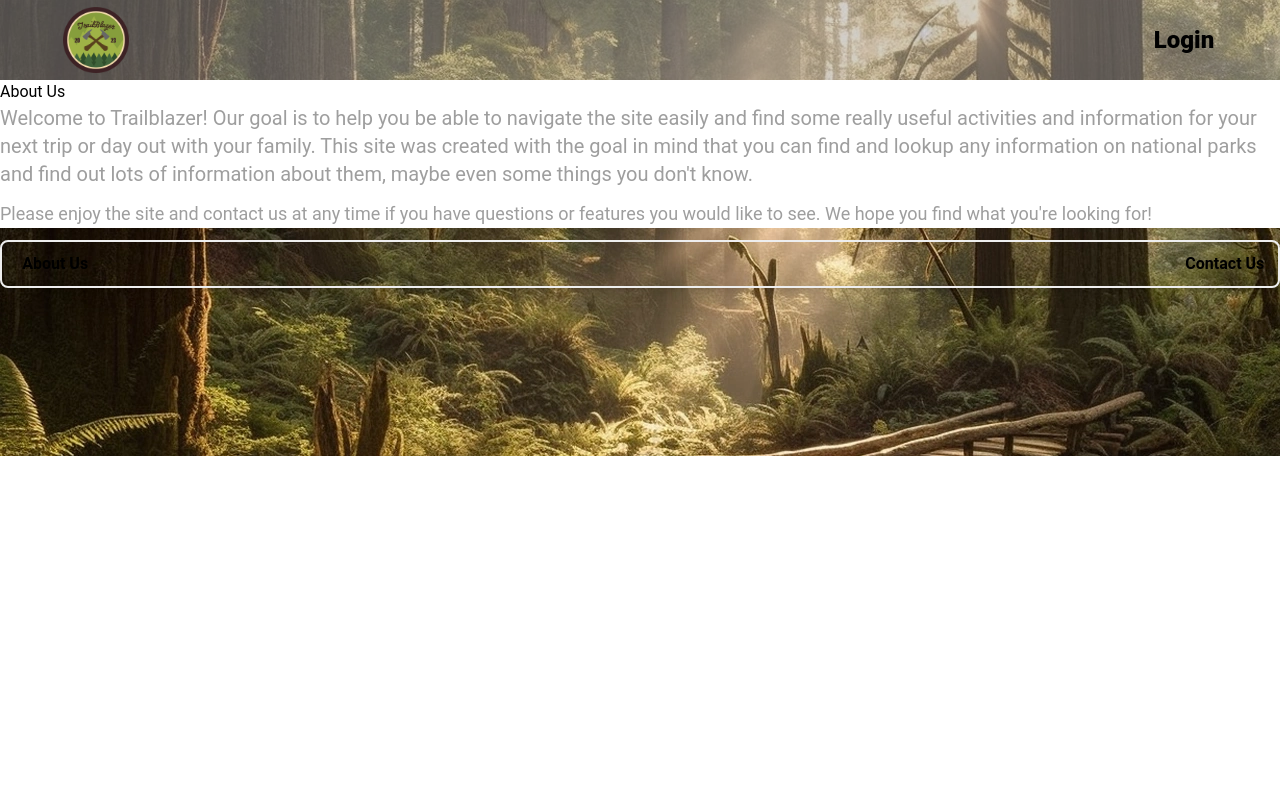
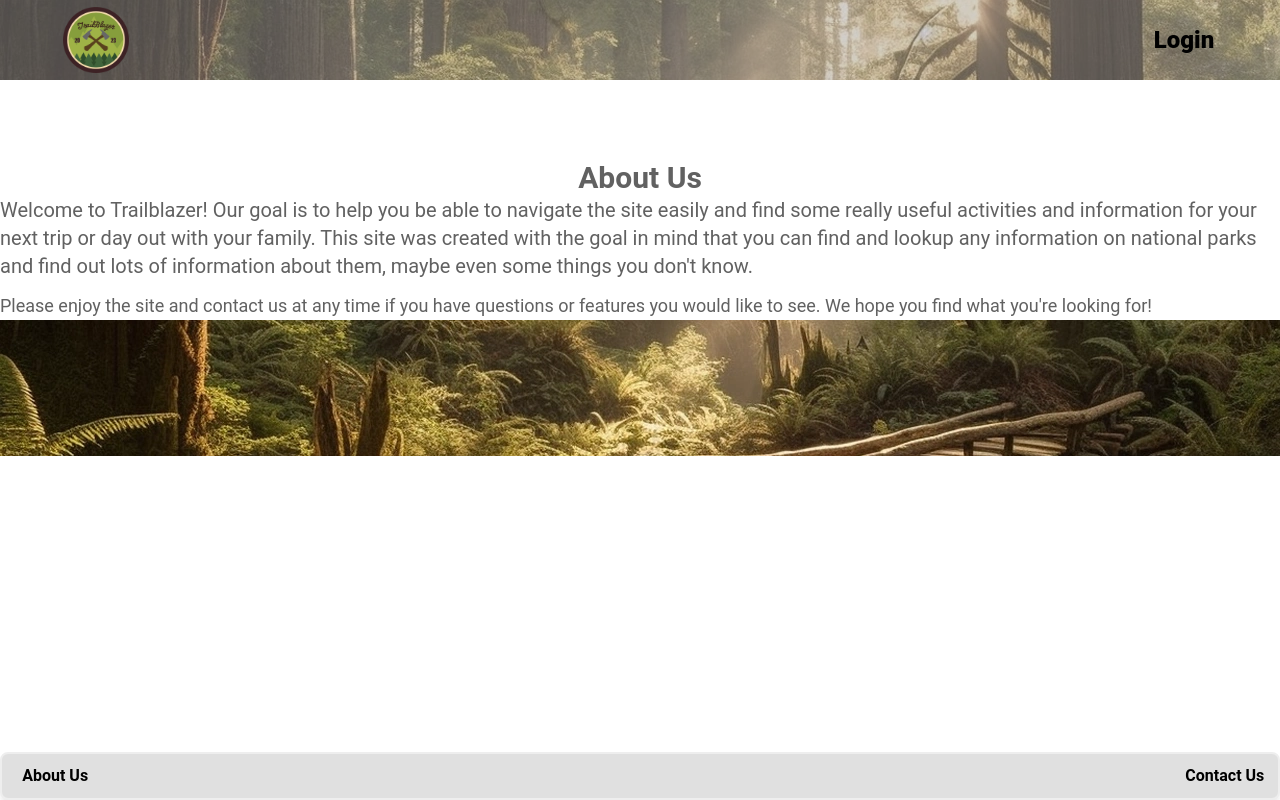
Before and after one commit to Taliwat/trailblazer, a React (Create React App) app in the folder client/: page /about in a window 1280 px wide. Built offline with nearby package versions, Linux system fonts and the light colour scheme; no server answers.

Commit message:
css editing

```diff
--- a/client/src/components/Footer.js
+++ b/client/src/components/Footer.js
@@ -4,7 +4,7 @@ import { Link } from "react-router-dom"
 //creates a new footer that has links to go to the About Us and Contact Us pages
 export default function Footer () {
     return (
-        <footer className="w-full h-12 bg-stone-200 flex justify-between shadow-lg border-solid border-2 rounded-lg">
+        <footer className="w-full h-12 bg-gray-300 flex justify-between shadow-lg border-solid border-2 rounded-lg fixed inset-x-0 bottom-0">
             <div className= "w-1/12 h-full flex justify-center items-center font-mono font-semibold">
                 <Link to={"/about"} >About Us</Link>
             </div>
--- a/client/src/pages/AboutUs.js
+++ b/client/src/pages/AboutUs.js
@@ -5,9 +5,9 @@
 export default function AboutUs () {
     return (
         <div className="bg-white dark:bg-gray-800">
-            <h2 className="text-align-center">About Us</h2>
-            <p className="mb-3 text-lg text-gray-500 md:text-xl dark:text-gray-400">Welcome to Trailblazer! Our goal is to help you be able to navigate the site easily and find some really useful activities and information for your next trip or day out with your family.  This site was created with the goal in mind that you can find and lookup any information on national parks and find out lots of information about them, maybe even some things you don't know.</p>
-            <p className="mb-3 text-lg text-gray-500 md:text-lg dark:text-gray-400">Please enjoy the site and contact us at any time if you have questions or features you would like to see.  We hope you find what you're looking for!</p>
+            <h2 className="text-align-center text-3xl font-bold text-gray-700 flex justify-center pt-20">About Us</h2>
+            <p className="mb-3 text-lg text-gray-700 md:text-xl dark:text-gray-700">Welcome to Trailblazer! Our goal is to help you be able to navigate the site easily and find some really useful activities and information for your next trip or day out with your family.  This site was created with the goal in mind that you can find and lookup any information on national parks and find out lots of information about them, maybe even some things you don't know.</p>
+            <p className="mb-3 text-lg text-gray-700 md:text-lg dark:text-gray-700">Please enjoy the site and contact us at any time if you have questions or features you would like to see.  We hope you find what you're looking for!</p>
 
 
 
--- a/client/src/pages/ContactUs.js
+++ b/client/src/pages/ContactUs.js
@@ -2,11 +2,11 @@
 //create a Contact page that gives information about the team and how to contact us!  be a bit creative here, and be able to have users have a button that can send emails given the provided email in the team member's profile.
 export default function ContactUs () {
     return (
-<div className="bg-gray-100">
+      <div className="bg-gray-100">
+  <h2 className="text-align-center text-3xl font-bold text-gray-700 flex justify-center pt-12">Meet the Team!</h2>
 
-    <h2 className="text-align-center ">Meet the Team!</h2>
     <div className="row-span-4">
-    <div class="max-w-sm rounded overflow-hidden shadow-lg">
+    <div class="max-w-sm rounded overflow-hidden shadow-lg pt-12">
   <img class="w-full" src="./John's picture.jpg" alt="John Scicluna self"/>
   <div class="px-6 py-4">
     <div class="font-bold text-xl mb-2">John Scicluna</div>
@@ -19,7 +19,7 @@ export default function ContactUs () {
     <a href="mailto:your_link" className=" inline-block bg-gray-200 rounded-full px-3 py-1 text-sm font-semibold text-gray-700 mr-2 mb-2">Contact John!</a>
   </div>
 </div>
-<div class="max-w-sm rounded overflow-hidden shadow-lg">
+<div class="max-w-sm rounded overflow-hidden shadow-lg pt-12">
   <img class="w-full" src="./Jacob's picture.jpg" alt="Jacob Jeffries self"/>
   <div class="px-6 py-4">
     <div class="font-bold text-xl mb-2">Jacob Jeffries</div>
@@ -32,7 +32,7 @@ export default function ContactUs () {
   <a href="mailto:" className=" inline-block bg-gray-200 rounded-full px-3 py-1 text-sm font-semibold text-gray-700 mr-2 mb-2">Contact Jacob!</a>
   </div>
 </div>
-<div class="max-w-sm rounded overflow-hidden shadow-lg">
+<div class="max-w-sm rounded overflow-hidden shadow-lg pt-12">
   <img class="w-full" src="/img/Damian's picture.jpg" alt="Damian Galus self"/>
   <div class="px-6 py-4">
     <div class="font-bold text-xl mb-2">Damian Galus</div>
@@ -45,8 +45,8 @@ export default function ContactUs () {
   <a href="mailto:your_link" className=" inline-block bg-gray-200 rounded-full px-3 py-1 text-sm font-semibold text-gray-700 mr-2 mb-2">Contact Damian!</a>
   </div>
 </div>
-<div class="max-w-sm rounded overflow-hidden shadow-lg">
-  <img class="w-full" src="client\public\images\RDM wedding edit.jpg" alt="Ryan Mennemeier self"/>
+<div class="max-w-sm rounded overflow-hidden shadow-lg pt-12 pb-20">
+  <img class="w-full" src="client\src\assets\imgs\RDM wedding edit.jpg" alt="Ryan Mennemeier self"/>
   <div class="px-6 py-4">
     <div class="font-bold text-xl mb-2">Ryan Mennemeier</div>
     <p class="text-gray-700 text-base">
```
Also changed, not shown: client/src/assets/imgs/RDM wedding edit.jpg (renamed from client/public/images/RDM wedding edit.jpg).
